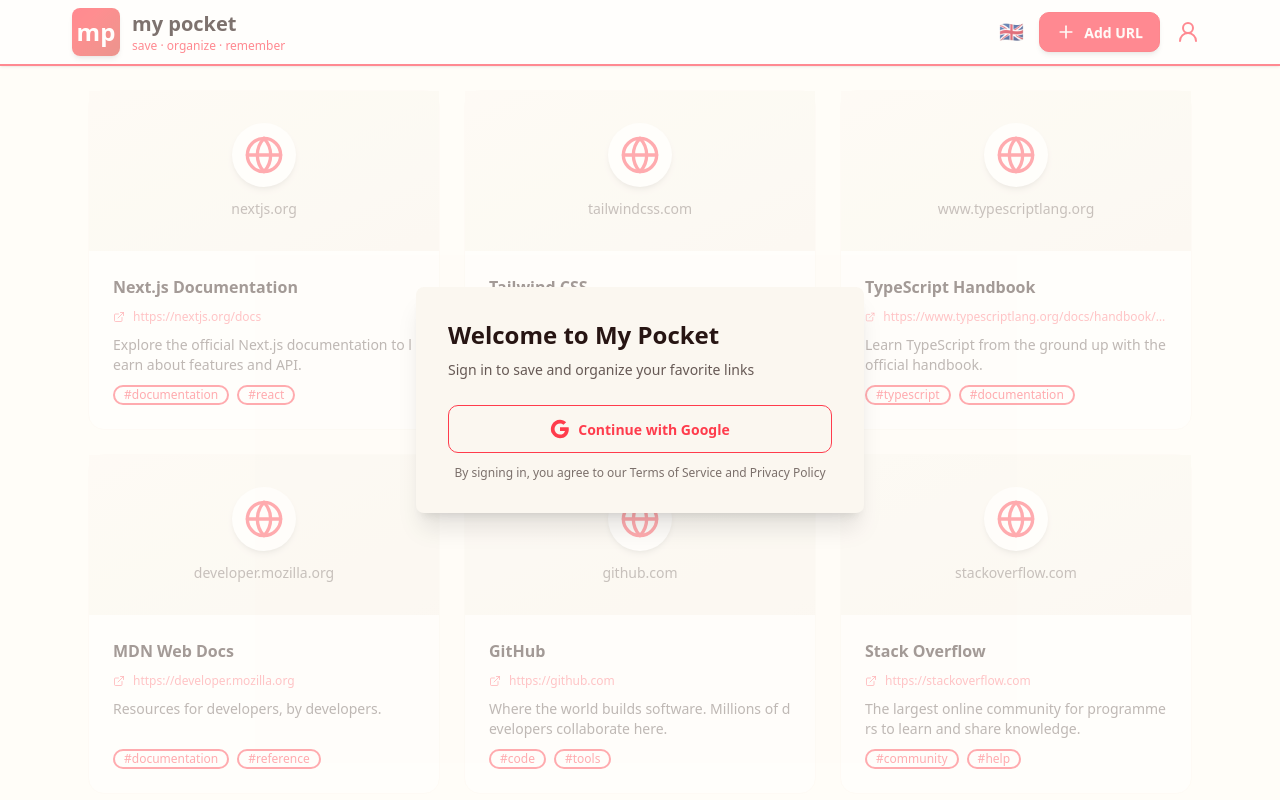
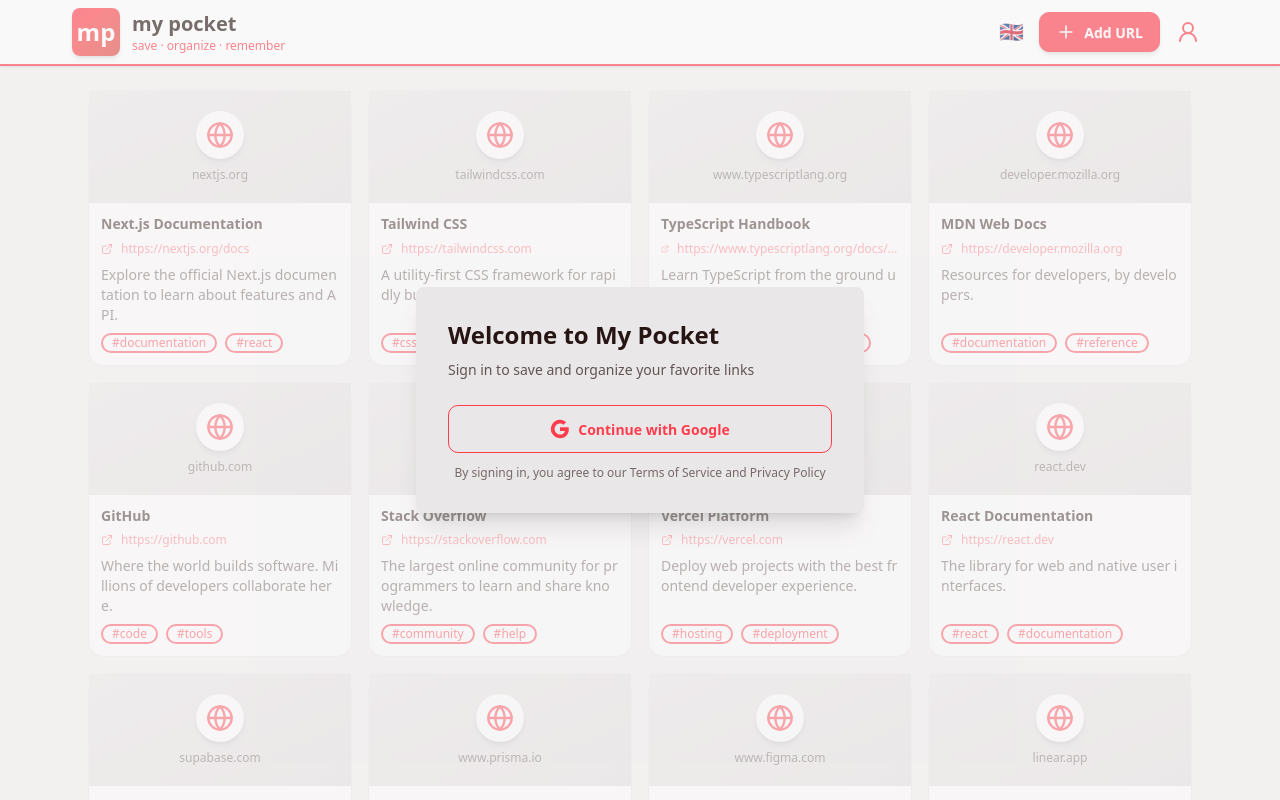
Before and after one commit to michalwilk123/my-pocket, a Next.js app in the folder web/: page / in a window 1280 px wide. Shown: the top 800 px of the page. Built offline with nearby package versions, Linux system fonts and the light colour scheme; no server answers.

Commit message:
fix(web): improve look and feel

```diff
--- a/web/app/globals.css
+++ b/web/app/globals.css
@@ -8,9 +8,9 @@
   prefersdark: false;
   color-scheme: light;
 
-  --color-base-100: oklch(99.2% 0.008 85);
-  --color-base-200: oklch(97.8% 0.01 82);
-  --color-base-300: oklch(96.5% 0.012 80);
+  --color-base-100: oklch(95.5% 0.003 0);
+  --color-base-200: oklch(93% 0.004 0);
+  --color-base-300: oklch(90% 0.005 0);
   --color-base-content: oklch(22% 0.03 25);
   --color-primary: oklch(68% 0.24 23);
   --color-primary-content: oklch(99% 0.012 30);
--- a/web/app/unauthenticated-landing.tsx
+++ b/web/app/unauthenticated-landing.tsx
@@ -71,6 +71,66 @@
         { id: "tag-12", label: "help" },
       ],
     },
+    {
+      id: "demo-7",
+      title: "Vercel Platform",
+      url: "https://vercel.com",
+      note: "Deploy web projects with the best frontend developer experience.",
+      tags: [
+        { id: "tag-13", label: "hosting" },
+        { id: "tag-14", label: "deployment" },
+      ],
+    },
+    {
+      id: "demo-8",
+      title: "React Documentation",
+      url: "https://react.dev",
+      note: "The library for web and native user interfaces.",
+      tags: [
+        { id: "tag-15", label: "react" },
+        { id: "tag-16", label: "documentation" },
+      ],
+    },
+    {
+      id: "demo-9",
+      title: "Supabase",
+      url: "https://supabase.com",
+      note: "Open source Firebase alternative with Postgres database.",
+      tags: [
+        { id: "tag-17", label: "database" },
+        { id: "tag-18", label: "backend" },
+      ],
+    },
+    {
+      id: "demo-10",
+      title: "Prisma ORM",
+      url: "https://www.prisma.io",
+      note: "Next-generation Node.js and TypeScript ORM for databases.",
+      tags: [
+        { id: "tag-19", label: "database" },
+        { id: "tag-20", label: "typescript" },
+      ],
+    },
+    {
+      id: "demo-11",
+      title: "Figma",
+      url: "https://www.figma.com",
+      note: "Collaborative interface design tool for teams.",
+      tags: [
+        { id: "tag-21", label: "design" },
+        { id: "tag-22", label: "tools" },
+      ],
+    },
+    {
+      id: "demo-12",
+      title: "Linear",
+      url: "https://linear.app",
+      note: "Streamline issues, projects, and product roadmaps.",
+      tags: [
+        { id: "tag-23", label: "productivity" },
+        { id: "tag-24", label: "tools" },
+      ],
+    },
   ];
 
   return (
@@ -83,7 +143,7 @@
         locale={locale}
       />
       <main className="mx-auto flex w-full max-w-6xl flex-1 flex-col gap-6 px-6 py-6">
-        <div className="grid grid-cols-1 gap-6 sm:grid-cols-2 lg:grid-cols-3">
+        <div className="grid gap-4 sm:grid-cols-2 md:grid-cols-3 lg:grid-cols-4">
           {demoLinks.map((link) => (
             <DemoLinkCard
               key={link.id}
--- a/web/components/layout/footer.tsx
+++ b/web/components/layout/footer.tsx
@@ -6,26 +6,34 @@
   const t = useTranslations("footer");
 
   return (
-    <footer className="footer footer-center border-t border-primary/20 bg-base-100 p-6 text-xs text-base-content/60">
-      <div className="mx-auto flex w-full max-w-6xl flex-col gap-2 sm:flex-row sm:items-center sm:justify-between">
-        <div className="flex gap-4">
-          <span>
+    <footer className="relative mt-8 bg-gradient-to-b from-base-200/50 to-base-200 py-8 text-xs text-base-content/60">
+      <div
+        aria-hidden="true"
+        className="absolute inset-x-0 top-0 h-px bg-gradient-to-r from-transparent via-primary/40 to-transparent"
+      />
+      <div
+        aria-hidden="true"
+        className="absolute inset-x-0 top-0 h-8 bg-gradient-to-b from-primary/5 to-transparent"
+      />
+      <div className="relative mx-auto flex w-full max-w-6xl flex-col gap-3 px-4 sm:flex-row sm:items-center sm:justify-between">
+        <div className="flex flex-wrap items-center gap-x-4 gap-y-1">
+          <span className="text-base-content/50">
             © {new Date().getFullYear()} {t("copyright")}
           </span>
           <a
             href="/privacy"
-            className="font-medium text-primary/80 hover:text-primary"
+            className="font-medium text-primary/70 transition-colors duration-200 hover:text-primary"
           >
             Privacy Policy
           </a>
         </div>
-        <span>
+        <span className="text-base-content/50">
           Made in Poland 🇵🇱 by{" "}
           <a
             href="https://micwilk.com/about/"
             target="_blank"
             rel="noopener noreferrer"
-            className="font-medium text-primary/80 hover:text-primary"
+            className="font-medium text-primary/70 transition-colors duration-200 hover:text-primary"
           >
             Michał Wilk
           </a>
--- a/web/components/links/demo-link-card.tsx
+++ b/web/components/links/demo-link-card.tsx
@@ -54,30 +54,30 @@
         aria-hidden="true"
         className="pointer-events-none absolute inset-x-0 top-0 h-1 bg-primary/60 transition-all group-hover:bg-primary/80"
       />
-      <figure className="relative flex h-40 items-center justify-center overflow-hidden bg-gradient-to-br from-base-200 to-base-300">
-        <div className="flex flex-col items-center gap-3">
-          <div className="flex h-16 w-16 items-center justify-center rounded-full bg-white shadow-md">
+      <figure className="relative flex h-28 items-center justify-center overflow-hidden bg-gradient-to-br from-base-200 to-base-300">
+        <div className="flex flex-col items-center gap-2">
+          <div className="flex h-12 w-12 items-center justify-center rounded-full bg-white shadow-md">
             {!faviconFailed && faviconUrl ? (
               <Image
                 src={faviconUrl}
                 alt={`${domain} favicon`}
-                width={40}
-                height={40}
-                className="h-10 w-10"
+                width={28}
+                height={28}
+                className="h-7 w-7"
                 onError={() => setFailedFaviconUrl(faviconUrl)}
                 unoptimized
               />
             ) : (
-              <Globe className="h-10 w-10 text-primary" aria-hidden="true" />
+              <Globe className="h-7 w-7 text-primary" aria-hidden="true" />
             )}
           </div>
-          <span className="text-sm font-medium text-base-content/60">
+          <span className="text-xs font-medium text-base-content/60">
             {domain}
           </span>
         </div>
       </figure>
-      <div className="card-body gap-2.5">
-        <h2 className="card-title text-base break-all">{props.title}</h2>
+      <div className="card-body gap-2 p-3">
+        <h2 className="card-title text-sm leading-tight break-all">{props.title}</h2>
         <div className="flex items-center gap-2 text-xs text-primary/70">
           <ExternalLink className="h-3 w-3" />
           <span className="truncate">{props.url}</span>
--- a/web/components/links/link-card.tsx
+++ b/web/components/links/link-card.tsx
@@ -76,30 +76,30 @@
         aria-hidden="true"
         className="pointer-events-none absolute inset-x-0 top-0 h-1 bg-primary/60 transition-all group-hover:bg-primary/80"
       />
-      <figure className="relative flex h-40 items-center justify-center overflow-hidden bg-gradient-to-br from-base-200 to-base-300">
-        <div className="flex flex-col items-center gap-3">
-          <div className="flex h-16 w-16 items-center justify-center rounded-full bg-white shadow-md">
+      <figure className="relative flex h-28 items-center justify-center overflow-hidden bg-gradient-to-br from-base-200 to-base-300">
+        <div className="flex flex-col items-center gap-2">
+          <div className="flex h-12 w-12 items-center justify-center rounded-full bg-white shadow-md">
             {!faviconFailed && faviconUrl ? (
               <Image
                 src={faviconUrl}
                 alt={`${domain} favicon`}
-                width={40}
-                height={40}
-                className="h-10 w-10"
+                width={28}
+                height={28}
+                className="h-7 w-7"
                 onError={() => setFailedFaviconUrl(faviconUrl)}
                 unoptimized
               />
             ) : (
-              <Globe className="h-10 w-10 text-primary" aria-hidden="true" />
+              <Globe className="h-7 w-7 text-primary" aria-hidden="true" />
             )}
           </div>
-          <span className="text-sm font-medium text-base-content/60">
+          <span className="text-xs font-medium text-base-content/60">
             {domain}
           </span>
         </div>
       </figure>
-      <div className="card-body gap-2.5">
-        <h2 className="card-title text-base break-all">{props.title}</h2>
+      <div className="card-body gap-2 p-3">
+        <h2 className="card-title text-sm leading-tight break-all">{props.title}</h2>
         <button
           onClick={handleCopyClick}
           aria-label={t("copyUrl")}
@@ -124,7 +124,7 @@
           <div className="text-xs text-base-content/40">{t("noTags")}</div>
         )}
       </div>
-      <div className="card-actions justify-stretch border-t border-neutral/20 p-4 pt-2">
+      <div className="card-actions justify-stretch border-t border-neutral/20 p-3 pt-2">
         <ActionButton
           label={t("editLabel")}
           onClick={(e) => {
--- a/web/components/links/link-grid.tsx
+++ b/web/components/links/link-grid.tsx
@@ -50,7 +50,7 @@
   return (
     <div className="flex flex-col gap-4">
       <section
-        className="grid gap-5 lg:grid-cols-2 xl:grid-cols-3"
+        className="grid gap-4 sm:grid-cols-2 md:grid-cols-3 lg:grid-cols-4"
         data-sort-order={props.sortOrder}
       >
         {props.links.map((item) => (
--- a/web/store/search.ts
+++ b/web/store/search.ts
@@ -2,7 +2,7 @@
 
 import { Link } from "@/lib/models";
 
-const DEFAULT_LINKS_PER_PAGE = 12;
+const DEFAULT_LINKS_PER_PAGE = 24;
 
 export const SORT_OPTIONS = [
   "newest",
```
Also changed, not shown: web/components/feedback/pagination.tsx (+26 -16 lines), web/package.json (+33 -33 lines), 2 other files (tests, documents, lock files or other folders).
